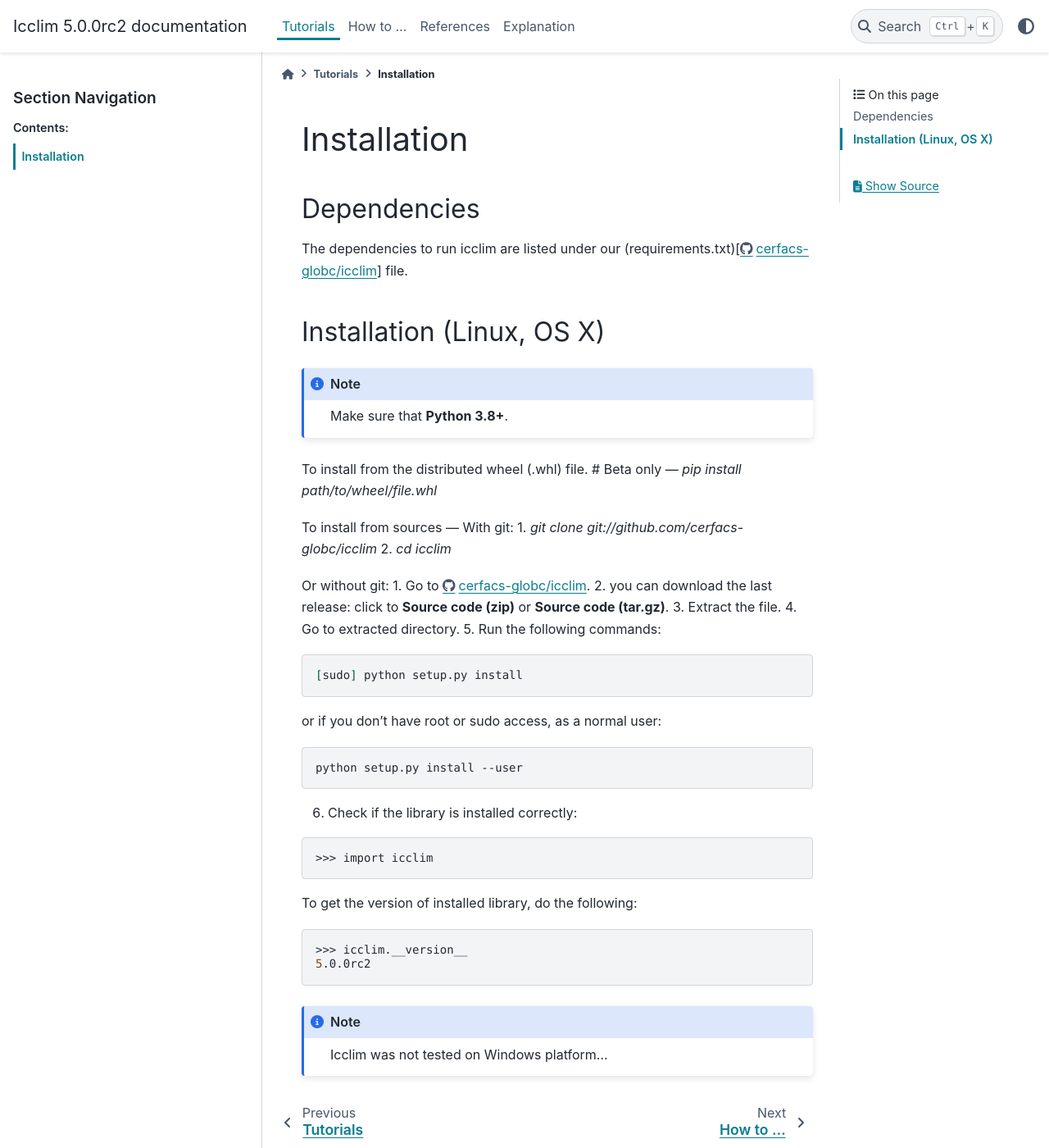
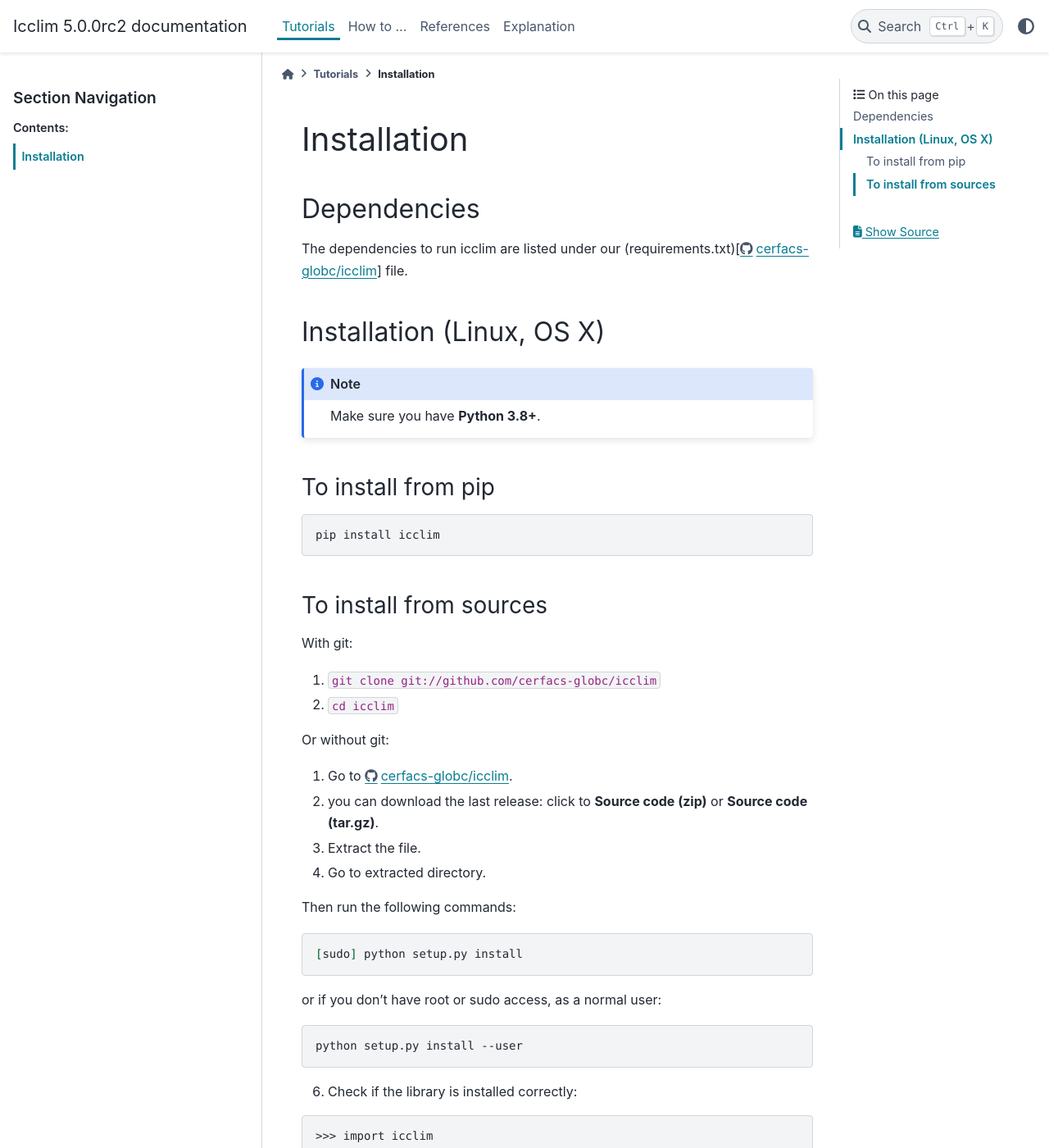
Before and after one commit to cerfacs-globc/icclim, a Sphinx documentation site: the page built from doc/source/tutorials/installation.rst, in a window 1280 px wide and 1400 px high. Shown: the whole window at 82% size. Built offline with Sphinx 7.4.7 and the PyData theme 0.15.4, drawn with Linux system fonts in a browser that asks for light colours.

Commit message:
DOC: Update installation with pip

```diff
--- a/doc/source/tutorials/installation.rst
+++ b/doc/source/tutorials/installation.rst
@@ -9,24 +9,32 @@ The dependencies to run icclim are listed under our
 
 Installation (Linux, OS X)
 --------------------------
-.. note:: Make sure that **Python 3.8+**.
+.. note:: Make sure you have **Python 3.8+**.
 
-To install from the distributed wheel (.whl) file. # Beta only
----
-`pip install path/to/wheel/file.whl`
+To install from pip
+~~~~~~~~~~~~~~~~~~~
+
+.. code-block:: sh
+
+    pip install icclim
+
 
 To install from sources
----
+~~~~~~~~~~~~~~~~~~~~~~~
+
 With git:
-1. `git clone git://github.com/cerfacs-globc/icclim`
-2. `cd icclim`
+
+1. ``git clone git://github.com/cerfacs-globc/icclim``
+2. ``cd icclim``
 
 Or without git:
+
 1. Go to `<https://github.com/cerfacs-globc/icclim/releases/>`_.
 2. you can download the last release: click to **Source code (zip)** or **Source code (tar.gz)**.
 3. Extract the file.
 4. Go to extracted directory.
-5. Run the following commands:
+
+Then run the following commands:
 
 .. code-block:: sh
 
```
